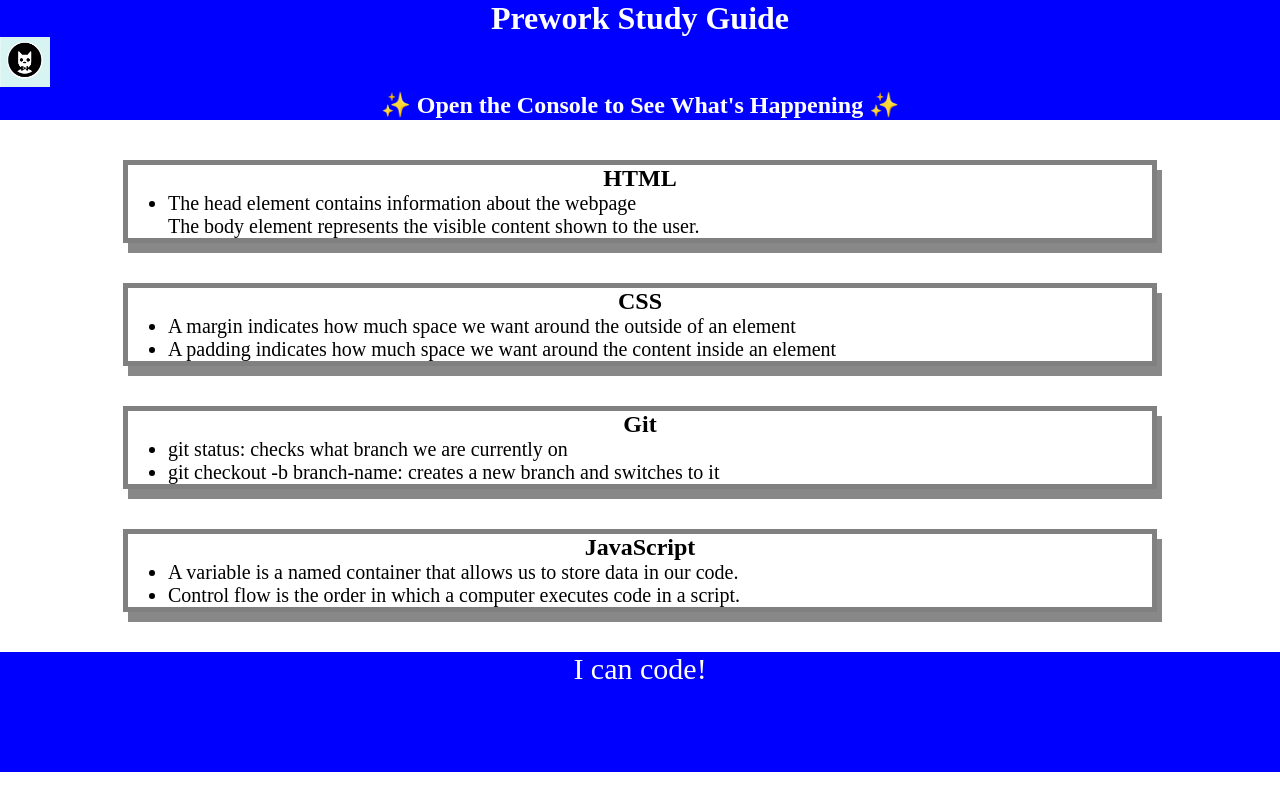
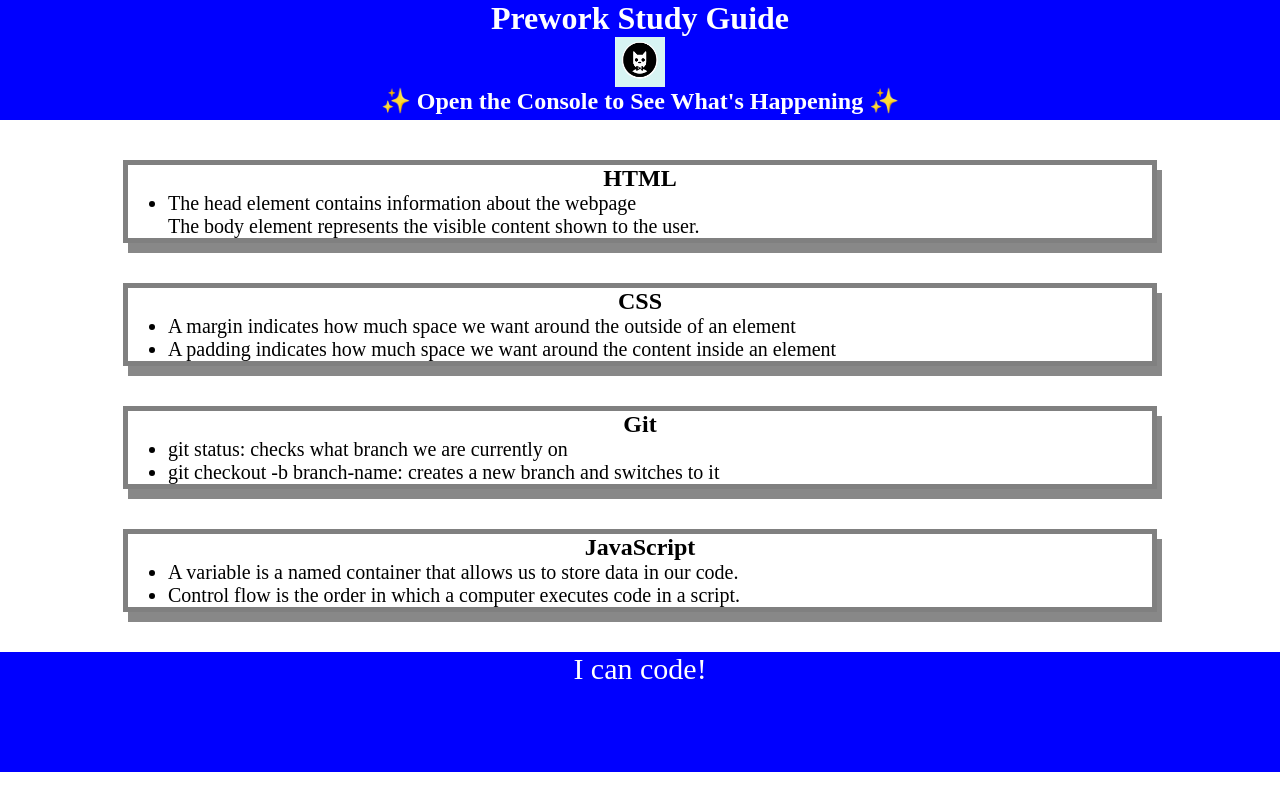
Before and after one commit to Daniel-Sykes1/prework-study-guide, a plain HTML site: page index.html in a window 1280 px wide. Drawn offline with Linux system fonts and the light colour scheme.

Commit message:
updated CSS

```diff
--- a/assets/style.css
+++ b/assets/style.css
@@ -17,7 +17,7 @@ h2 {
 }
 
 img {
-    display: black;
+    display: block;
     height: 50px;
     width: 50px;
     margin-left: auto;
```
Also changed, not shown: index.html (+1 -1 lines).
